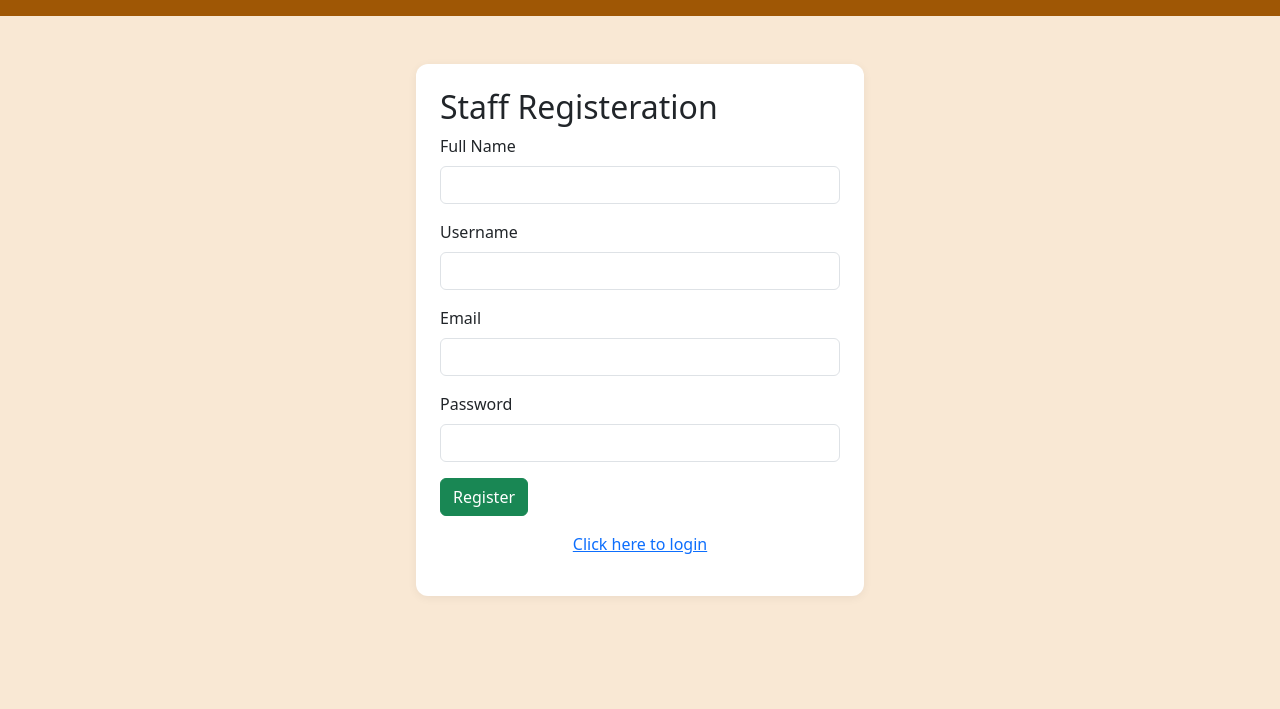
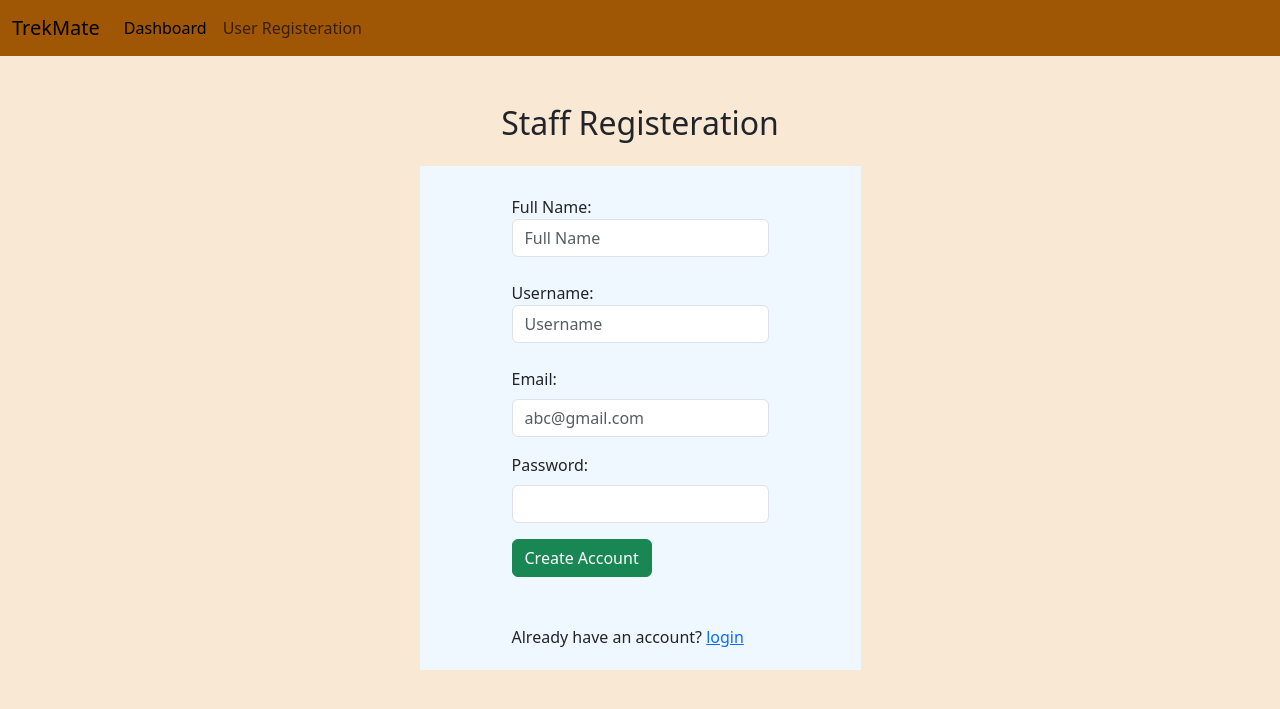
Before and after one commit to 24f3003058/trekking-management-application-MAD-1, a Flask app: page /register/staff in a window 1280 px wide. Shown: the top 709 px of the page. Run offline with Flask 3, Linux system fonts and the light colour scheme.

Commit message:
Milestone-TMA Final-Submission

```diff
--- a/routes.py
+++ b/routes.py
@@ -9,7 +9,6 @@ def index():
     if 'user_id' in session:
         return render_template('index.html')
     else:
-        flash('Please login to continue','warning')
         return render_template('index.html')
 
 @app.route('/login')
@@ -433,7 +432,7 @@ def user_dashboard():
     booked_count=sum(1 for b in user.bookings if b.status=='Booked')
     completed_count=sum(1 for b in user.bookings if b.status=='Completed')
     cancelled_count=sum(1 for b in user.bookings if b.status=='Cancelled')
-    total_open_trek=[b.trek for b in user.bookings if b.trek.status=='Open']
+    total_open_trek=len(open_treks)
     return render_template('user/user_dashboard.html',open_treks=open_treks,user=user,booked_count=booked_count,cancelled_count=cancelled_count,completed_count=completed_count,total_open_trek=total_open_trek,your_bookings=your_bookings)
 
 
@@ -636,10 +635,10 @@ def register_staff_post():
     password=request.form.get('password')
     email=request.form.get('email')
     if not username or not email or not password or not full_name:
-        flash("Please fill required fields")
+        flash("Please fill required fields",'warning')
         return redirect(url_for('register_staff'))
     if len(password)<6:
-        flash('Please enter a password with min 6 characters.')
+        flash('Please enter a password with min 6 characters.','warning')
         return redirect(url_for('register_staff'))
     existing = User.query.filter_by(username=username).first()
     if existing:
@@ -648,7 +647,7 @@ def register_staff_post():
     new_staff=User(name=full_name, username=username,password=password,email=email,role='staff',is_approved=False)
     db.session.add(new_staff)
     db.session.commit()
-    flash("Successfully registered! Wait for admin approval.")
+    flash("Successfully registered! Wait for admin approval.",'warning')
     return redirect(url_for('login'))
 
 
--- a/static/style.css
+++ b/static/style.css
@@ -23,3 +23,8 @@ body{
   padding-top: 1rem;
   padding-bottom: 1rem;
 }
+
+.alert {
+  border-radius: 10px;
+  border: none;
+}
--- a/templates/admin/staff_form.html
+++ b/templates/admin/staff_form.html
@@ -12,6 +12,9 @@
             </li>
             <li class="nav-item">
             <a class="nav-link" href="{{url_for('admin_manage_trek')}}">Treks</a>
+            </li>
+            <li class="nav-item">
+                <a class="nav-link" href="{{url_for('manage_staff')}}" >Staffs</a>
             </li>
             <li class="nav-item">
             <a class="nav-link" href="{{('search_users')}}">Users</a>
@@ -36,6 +39,8 @@
 </div>
 {%endblock%}
 {% block content%}
+
+
 <h2>Add New Staff </h2>
 <div class="card-body p-4">
     <form method="POST">
--- a/templates/login.html
+++ b/templates/login.html
@@ -8,7 +8,7 @@ TrekMate-Login Page
         <div class="collapse navbar-collapse" id="navbarNavAltMarkup">
             <div class="navbar-nav">
                 <a class="nav-link active" aria-current="page" href="{{url_for('index')}}">Dashboard</a>
-                <a class="nav-link" href="{{url_for('register')}}">Register</a>
+                <a class="nav-link" href="{{url_for('register')}}">User Registeration</a>
                 <a class="nav-link" href="{{url_for('register_staff')}}">Staff Registeration</a>
             </div>
         </div>
--- a/templates/register.html
+++ b/templates/register.html
@@ -10,8 +10,8 @@ TrekMate-Registeration Form
             <div class="navbar-nav">
                 <a class="nav-link active" aria-current="page" href="{{url_for('index')}}">Dashboard</a>
                 <a class="nav-link" href="{{url_for('login')}}">Login</a>
-                <a class="nav-link" href="{{url_for('register')}}">Register</a>
-
+                <a class="nav-link" href="{{url_for('register')}}">User Registeration</a>
+                <a class="nav-link" href="{{url_for('register_staff')}}">Staff Registeration</a>
             </div>
         </div>
 {%endblock%}
--- a/templates/register_staff.html
+++ b/templates/register_staff.html
@@ -2,39 +2,80 @@
 {% block title %}
 Staff Registeration
 {%endblock%}
+{%block navbar%}
+<a class="navbar-brand" href="#">TrekMate</a>
+        <div class="collapse navbar-collapse" id="navbarNavAltMarkup">
+            <div class="navbar-nav">
+                <a class="nav-link active" aria-current="page" href="{{url_for('index')}}">Dashboard</a>
+
+                <a class="nav-link" href="{{url_for('register')}}">User Registeration</a>
+            </div>
+        </div>
+
+{%endblock%}
 
 {% block content%}
-<div class="d-flex justify-content-center mt-5">
-    <div class="card p-4" style="width: 28rem;">
-        <h2>Staff Registeration</h2>
-        <form method="POST" action="{{url_for('register_staff_post')}}">
-            <div class="mb-3">
-                <label class="form-label">Full Name</label>
-                <input class="form-control" type="text" name="name" required >
+<div class="container mt-5">
+    <h2 class="text-center mb-4">Staff Registeration</h2>
+    <div class="row justify-content-center">
+        <div class="col-md-6 col-lg-5">
 
+            <form method="POST" >
+                <div>
+                <div class="mb-3 mt-4">
+                    <label for="name" class="form-label">Full Name:
+                        <input type="text" class="form-control" name="name" placeholder="Full Name" required/>
+                    </label>
                 </div>
                 <div class="mb-3">
-                <label class="form-label">Username</label>
-                <input class="form-control" type="text" name="username" required >
-
-            </div><div class="mb-3">
-                <label class="form-label">Email</label>
-                <input class="form-control" type="text" name="email" required >
-
+                    <label for="username" class="form-label">Username:
+                        <input type="text" name="username" id="username" class="form-control" required placeholder="Username">
+                    </label>
                 </div>
                 <div class="mb-3">
-                <label class="form-label">Password</label>
-                <input class="form-control" type="password" name="password" minlength="6" required >
+                    <label for="inputEmail4" class="form-label">Email:</label>
+                    <input type="email" name="email" class="form-control" id="inputEmail4" required placeholder="abc@gmail.com">
+                </div>
+                <div class="mb-3">
+                    <label for="inputPassword4" class="form-label">Password:</label>
+                    <input type="password" name="password" class="form-control" id="inputPassword4" required>
+                </div>
 
+                <div class="mt-3 mb-5">
+                    <input type="submit" value="Create Account" class="btn btn-success" required >
                 </div>
-            <button type="submit" class="btn btn-success">Register</button>
-            <p class="mt-3 text-center">
-                <a href="{{url_for('login')}}">Click here to login</a>
-            </p>
+                <p>Already have an account? <a href="{{url_for('login')}}">login</a></p>
             </form>
-
+        </div>
+    </div>
 </div>
 
 
-</div>
+
+
 {%endblock%}
+{% block style%}
+<style>
+    body{
+        margin: 0px;
+        padding:0px;
+    }
+    nav{
+        padding:0;
+        margin:0;
+        width: 100%;
+    }
+    form{
+        display: flex;
+        justify-content: center;
+        flex-direction: column;
+        background-color: aliceblue;
+        align-items: center;
+        padding:5px;
+    }
+    h2{
+        margin-top:45px;
+        text-align: center;
+    }
+</style>
+{%endblock%}
--- a/templates/staff/staff_dashboard.html
+++ b/templates/staff/staff_dashboard.html
@@ -13,6 +13,9 @@ Staff Dashboard
 
             <li class="nav-item">
                 <a class="nav-link" href="{{url_for('staff_dashboard')}}">Dashboard</a>
+            </li>
+            <li class="nav-item">
+                <a class="nav-link" href="{{url_for('staff_profile')}}">Profile</a>
             </li>
             <li class="nav-item">
                 <a class="nav-link" href="{{url_for('logout')}}">Logout</a>
@@ -46,7 +49,7 @@ Staff Dashboard
                 <p>Duration: {{trek.duration}} days</p>
                 <p>Difficulty: {{trek.difficulty}}</p>
                 <span>Booked Count: {{trek.booked_count}} </span>
-                <span>Available Slots: {{trek.available_slots}}
+                <span>Available Slots: {{trek.available_slots}}</span>
                 <div class="card-footer d-flex gap-2">
                     <a href="{{url_for('staff_trek_info',trek_id=trek.id)}}" class="btn btn-primary">Manage</a>
                     <a href="{{url_for('staff_total_participants',trek_id=trek.id)}}" class="btn btn-primary">Total Participants</a>
--- a/templates/staff/staff_profile.html
+++ b/templates/staff/staff_profile.html
@@ -51,7 +51,7 @@
     <h2>Edit Profile</h2>
     <div class="card">
         <div class="card-body">
-            <form method="POST" action="url_for{{'staff_profile'}}">
+            <form method="POST" action="{{url_for('staff_profile')}}">
                 <div>
                     <label class="form-label" for="name">Full Name</label>
                     <input class="form-control" name="name" type="text" id="name" value="{{staff.name}}" required>
@@ -62,7 +62,7 @@
                 </div>
                 <div>
                     <label class="form-label" for="new_password">New Password</label>
-                    <input class="form-control" name="new_password" type="password" id="new_password"  required>
+                    <input class="form-control" name="new_password" type="password" id="new_password">
                 </div>
                 <div>
                     <button type="submit" class="btn btn-success">Save</button>
--- a/templates/user/user_dashboard.html
+++ b/templates/user/user_dashboard.html
@@ -66,7 +66,7 @@ User Dashboard
     <div class="card" style="width:18rem;">
         <div class="card-body">
             <h4 class="card-title">
-                {{total_open_trek |length}}
+                {{total_open_trek}}
             </h4>
             <h5 class="card-subtitle mb-2">Open Treks</h5>
         </div>
--- a/templates/user/view_new_treks.html
+++ b/templates/user/view_new_treks.html
@@ -38,9 +38,9 @@ Available Treks
 <h2>Open Treks</h2>
 <div class="filter-section">
     <form method="GET" class="row g-2">
-        <div class="col-md-6">
-            <label class="form-label">Search</label>
-            <input type="text" placeholder="search trek name or location" class="form-control" name="search" value="{{search}}">
+        <div >
+            <label class="form-label"><h5>Search :</h5></label>
+
         </div>
         <div class="col-md-4">
             <label class="form-label">Difficulty</label>
```
Also changed, not shown: templates/index.html (+5 -9 lines). Lines whose indentation alone changed are shown as unchanged.
